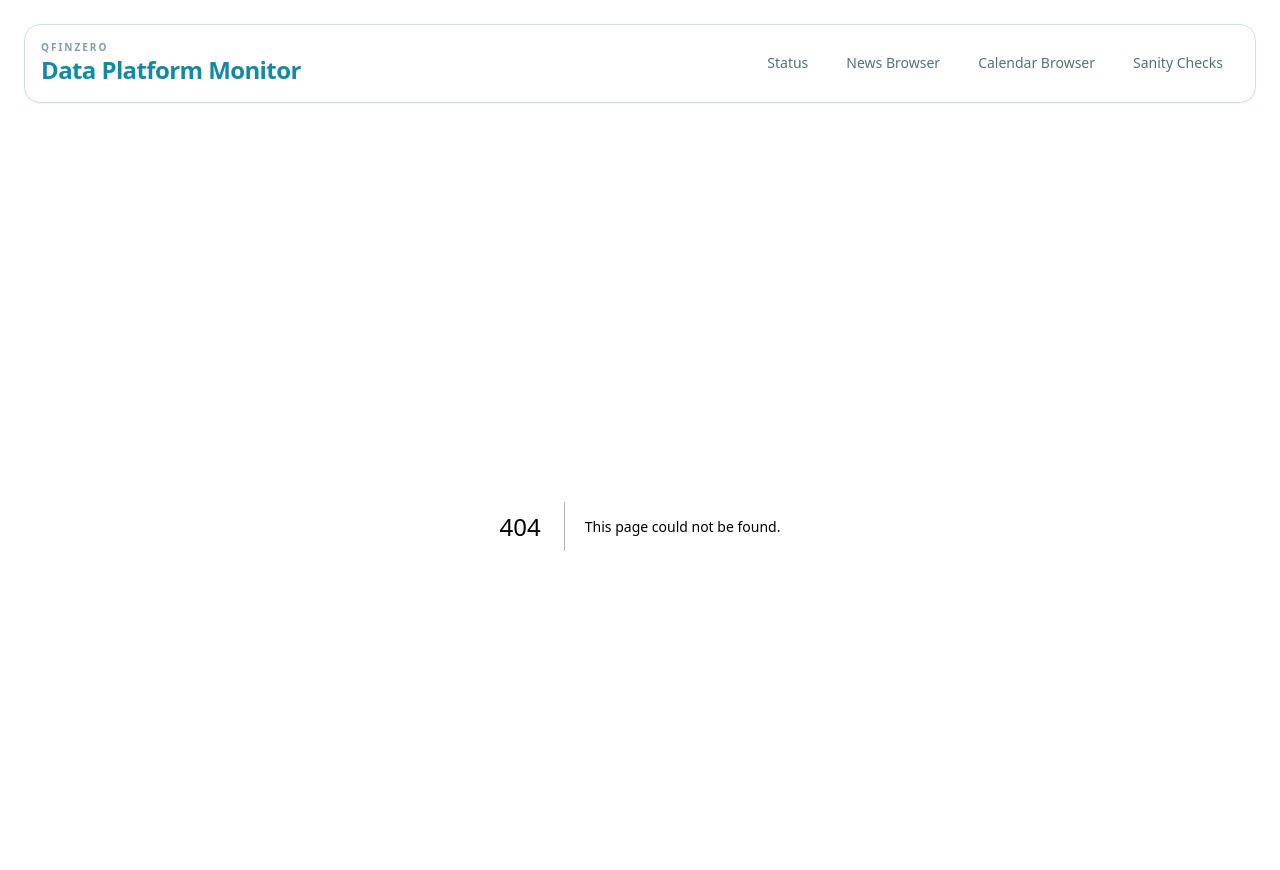
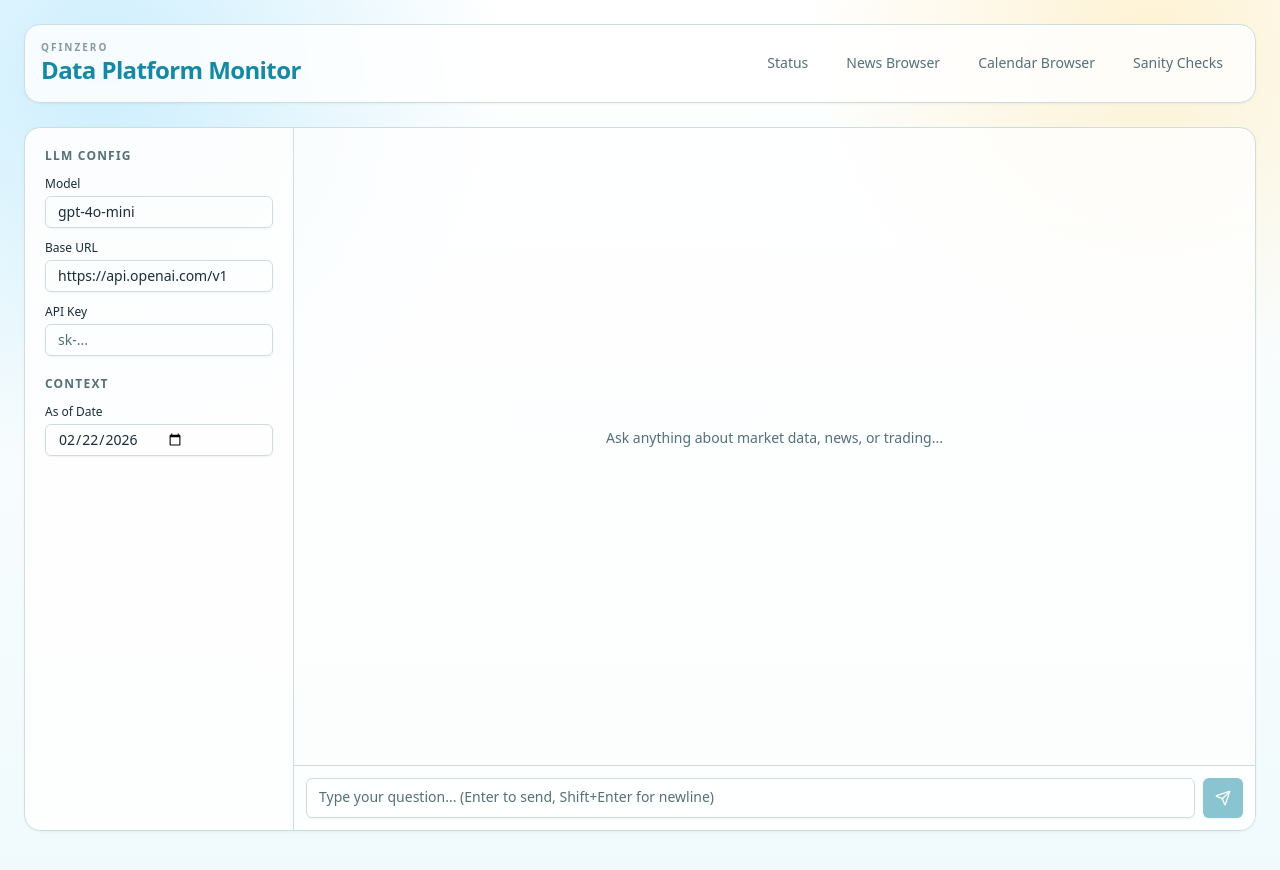
Before and after one commit to CityU-MLO/qfinzero, a Next.js app in the folder infra/dashboard-web/: page /playground in a window 1280 px wide. Before the commit this address had no page. Shown: the top 870 px of the page. Built offline with nearby package versions, Linux system fonts and the light colour scheme.

Commit message:
feat(playground): add playground-layout and page

```diff
--- /dev/null
+++ b/infra/dashboard-web/src/app/playground/page.tsx
@@ -0,0 +1,9 @@
+import { PlaygroundLayout } from "@/components/playground/playground-layout";
+
+export default function PlaygroundPage() {
+  return (
+    <div className="flex flex-col h-[calc(100vh-6rem)]">
+      <PlaygroundLayout />
+    </div>
+  );
+}
--- /dev/null
+++ b/infra/dashboard-web/src/components/playground/playground-layout.tsx
@@ -0,0 +1,16 @@
+"use client";
+
+import { useState } from "react";
+import { ConfigPanel, PlaygroundConfig, loadConfig } from "./config-panel";
+import { ChatPanel } from "./chat-panel";
+
+export function PlaygroundLayout() {
+  const [config, setConfig] = useState<PlaygroundConfig>(loadConfig);
+
+  return (
+    <div className="flex flex-1 min-h-0 rounded-2xl border bg-white/80 shadow-sm overflow-hidden">
+      <ConfigPanel config={config} onChange={setConfig} />
+      <ChatPanel config={config} />
+    </div>
+  );
+}
```
